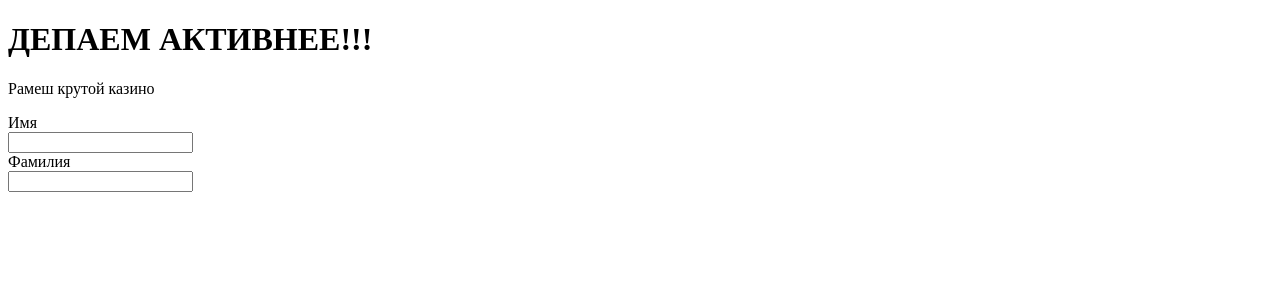
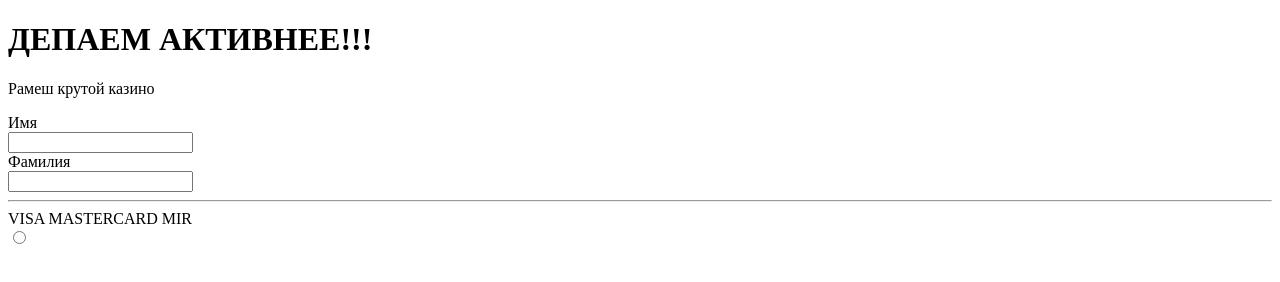
Before and after one commit to yaneiscvs/CASINO, a plain HTML site: page index.html in a window 1280 px wide. Drawn offline with Linux system fonts and the light colour scheme.

Commit message:
добавил выбор карты

```diff
--- a/index.html
+++ b/index.html
@@ -15,6 +15,12 @@
 		Фамилия
 		<form>
 			<input type="text" name="second-name">
+		</form>
+		<hr>
+		VISA MASTERCARD MIR
+		<form>
+			<input type="radio">
+
 		</form>
 
 
```
